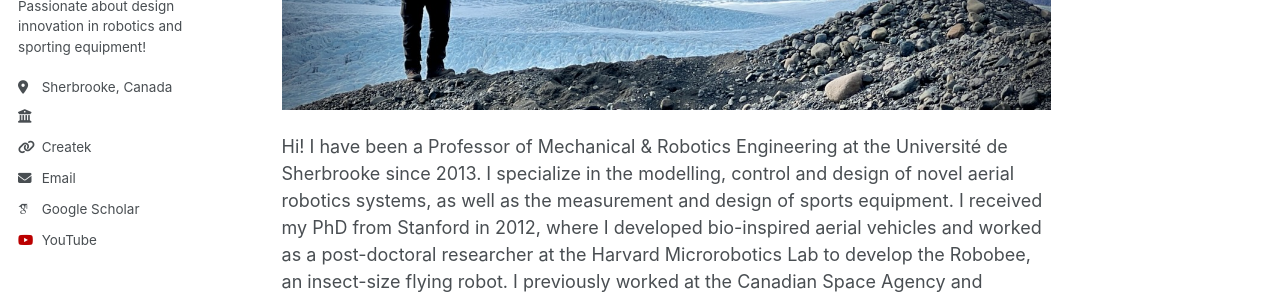
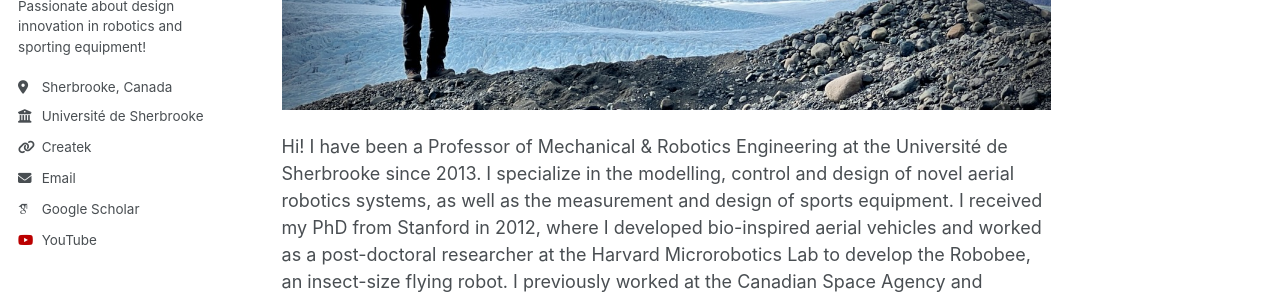
Before and after one commit to alexislussierdesbiens/alexislussierdesbiens.github.io, a Jekyll site: the page built from _pages/about.md, in a window 1280 px wide. Shown: the part 397-695 px from the top of the page. Built offline with Jekyll 4.4.1, drawn with Linux system fonts in a browser that asks for light colours; some web fonts are replaced.

Commit message:
Update author-profile.html

```diff
--- a/_includes/author-profile.html
+++ b/_includes/author-profile.html
@@ -34,7 +34,7 @@
         <li><a href="{{ author.uri }}"><i class="fas fa-fw fa-link icon-pad-right" aria-hidden="true"></i>{{ site.data.ui-text[site.locale].website_label | default: "Website" }}</a></li>
       {% endif %}
       {% if author.udes %}
-        <li><a href="{{ author.udes }}"><i class="fas fa-fw fa-building-columns icon-pad-right" aria-hidden="true"></i>{{Université de Sherbrooke}}</a></li>
+        <li><a href="{{ author.udes }}"><i class="fas fa-fw fa-building-columns icon-pad-right" aria-hidden="true"></i>{{"Université de Sherbrooke"}}</a></li>
       {% endif %}
       {% if author.createk %}
         <li><a href="{{ author.createk }}"><i class="fas fa-fw fa-link icon-pad-right" aria-hidden="true"></i>{{"Createk"}}</a></li>
```
